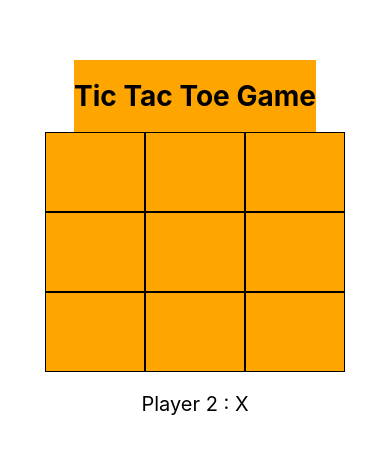
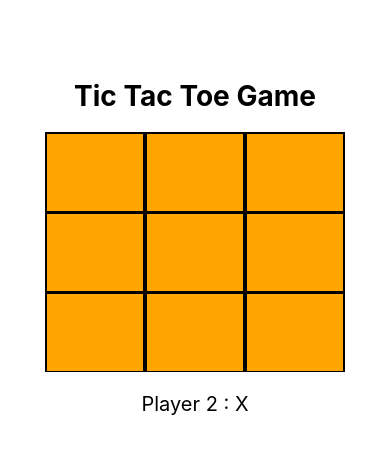
Before and after one commit to Abubakar0/tic-tac-toe, a React Native app: screen / in a window 390 px wide. Shown: the part 174-628 px from the top of the page. Built offline with nearby package versions, Linux system fonts and the light colour scheme.

Commit message:
another commits

```diff
--- a/App.js
+++ b/App.js
@@ -1,5 +1,7 @@
 import { StatusBar } from "expo-status-bar";
 import React, { useState } from "react";
+import { MaterialCommunityIcons as Icon } from "react-native-vector-icons";
+
 import {
   StyleSheet,
   Text,
@@ -11,13 +13,56 @@ import {
   Pressable,
   SafeAreaView,
 } from "react-native";
+import { render } from "react-dom";
 
-export default function App() {
-  const [turn, setturn] = useState("player1");
+export default class App extends React.Component {
+  constructor(props) {
+    super(props);
+    this.state = {
+      gamestate: [
+        [0, 0, 0],
+        [0, 0, 0],
+        [0, 0, 0],
+      ],
+      currentplayer: 1,
+    };
+  }
+  componentDidMount() {
+    this.initialize();
+  }
+  initialize = () => {
+    this.setState({
+      gamestate: [
+        [0, 0, 0],
+        [0, 0, 0],
+        [0, 0, 0],
+      ],
+    });
+  };
+  ontilepress = (row, col) => {
+    var player = this.state.currentplayer;
+    var arr = this.state.gamestate.slice();
+    arr[row][col] = player;
+    this.setState({ gamestate: arr });
+  };
+
+  renderIcon = (row, col) => {
+    var value = this.state.gamestate[row][col];
+    switch (value) {
+      case 1:
+        return <Icon name="close" style={styles.tilex} />;
+      case -1:
+        <Icon name="close" style={styles.tileo} />;
+      default:
+        <View />;
+    }
+  };
+
+  render() {
     return (
       <View style={styles.container}>
         <View>
-        <SafeAreaView style={header.container}>
+          <SafeAreaView>
             <Text>
               <h1>Tic Tac Toe Game</h1>
             </Text>
@@ -25,19 +70,64 @@ export default function App() {
         </View>
 
         <View style={{ flexDirection: "row" }}>
-        <View style={table.container}></View>
-        <View style={table.container}></View>
-        <View style={table.container}></View>
+          <TouchableOpacity
+            onPress={() => this.ontilepress(0, 0)}
+            style={table.container}
+          >
+            {this.renderIcon(0, 0)}
+          </TouchableOpacity>
+          <TouchableOpacity
+            style={table.container}
+            onPress={() => this.ontilepress(0, 1)}
+          >
+            {this.renderIcon(0, 1)}
+          </TouchableOpacity>
+          <TouchableOpacity
+            onPress={() => this.ontilepress(0, 2)}
+            style={table.container}
+          >
+            {this.renderIcon(0, 2)}
+          </TouchableOpacity>
         </View>
         <View style={{ flexDirection: "row" }}>
-        <View style={table.container}></View>
-        <View style={table.container}></View>
-        <View style={table.container}></View>
+          <TouchableOpacity
+            onPress={() => this.ontilepress(1, 0)}
+            style={table.container}
+          >
+            {this.renderIcon(1, 0)}
+          </TouchableOpacity>
+          <TouchableOpacity
+            onPress={() => this.ontilepress(1, 1)}
+            style={table.container}
+          >
+            {this.renderIcon(1, 1)}
+          </TouchableOpacity>
+          <TouchableOpacity
+            onPress={() => this.ontilepress(1, 2)}
+            style={table.container}
+          >
+            {this.renderIcon(1, 2)}
+          </TouchableOpacity>
         </View>
         <View style={{ flexDirection: "row" }}>
-        <View style={table.container}></View>
-        <View style={table.container}></View>
-        <View style={table.container}></View>
+          <TouchableOpacity
+            onPress={() => this.ontilepress(2, 0)}
+            style={table.container}
+          >
+            {this.renderIcon(2, 0)}
+          </TouchableOpacity>
+          <TouchableOpacity
+            onPress={() => this.ontilepress(2, 1)}
+            style={table.container}
+          >
+            {this.renderIcon(2, 1)}
+          </TouchableOpacity>
+          <TouchableOpacity
+            onPress={() => this.ontilepress(2, 2)}
+            style={table.container}
+          >
+            {this.renderIcon(2, 2)}
+          </TouchableOpacity>
         </View>
         <View>
           <Text></Text>
@@ -49,13 +139,7 @@ export default function App() {
       </View>
     );
   }
-const Header = (props) => {
-  return (
-    <View>
-      <Text style={headerStyles.text}>{props.game_title}</Text>
-    </View>
-  );
-};
+}
 
 const styles = StyleSheet.create({
   container: {
@@ -64,6 +148,14 @@ const styles = StyleSheet.create({
     backgroundColor: "#fff",
     alignItems: "center",
     justifyContent: "center",
+  },
+  tilex: {
+    color: "black",
+    fontSize: 60,
+  },
+  tileo: {
+    color: "white",
+    fontSize: 60,
   },
 });
 const table = StyleSheet.create({
@@ -74,7 +166,7 @@ const table = StyleSheet.create({
     borderColor: "black",
     height: 80,
     borderBottomWidth: 1,
-    borderWidth: 1,
+    borderWidth: 2,
     padding: 10,
     width: 100,
   },
```
Lines whose indentation alone changed are shown as unchanged.
